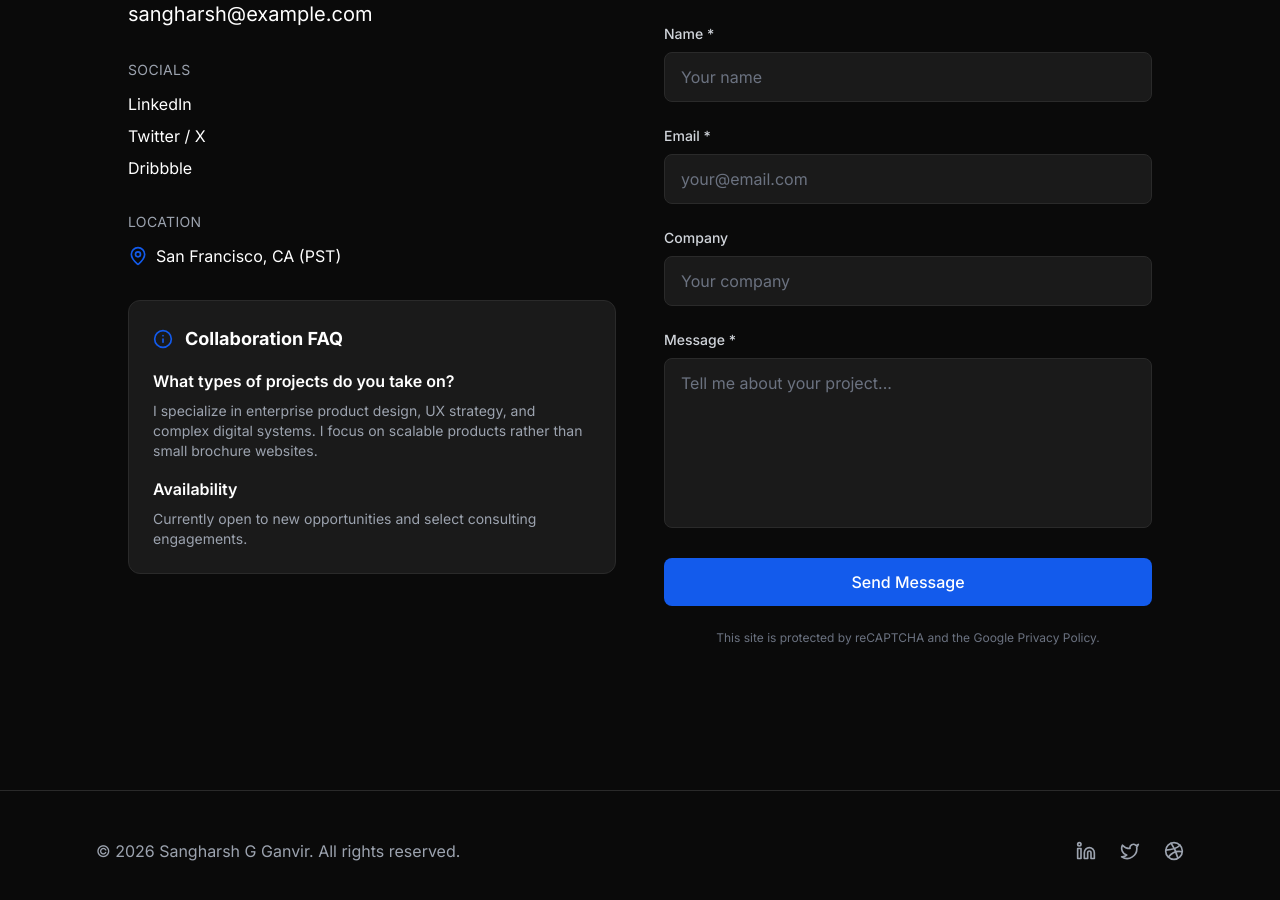
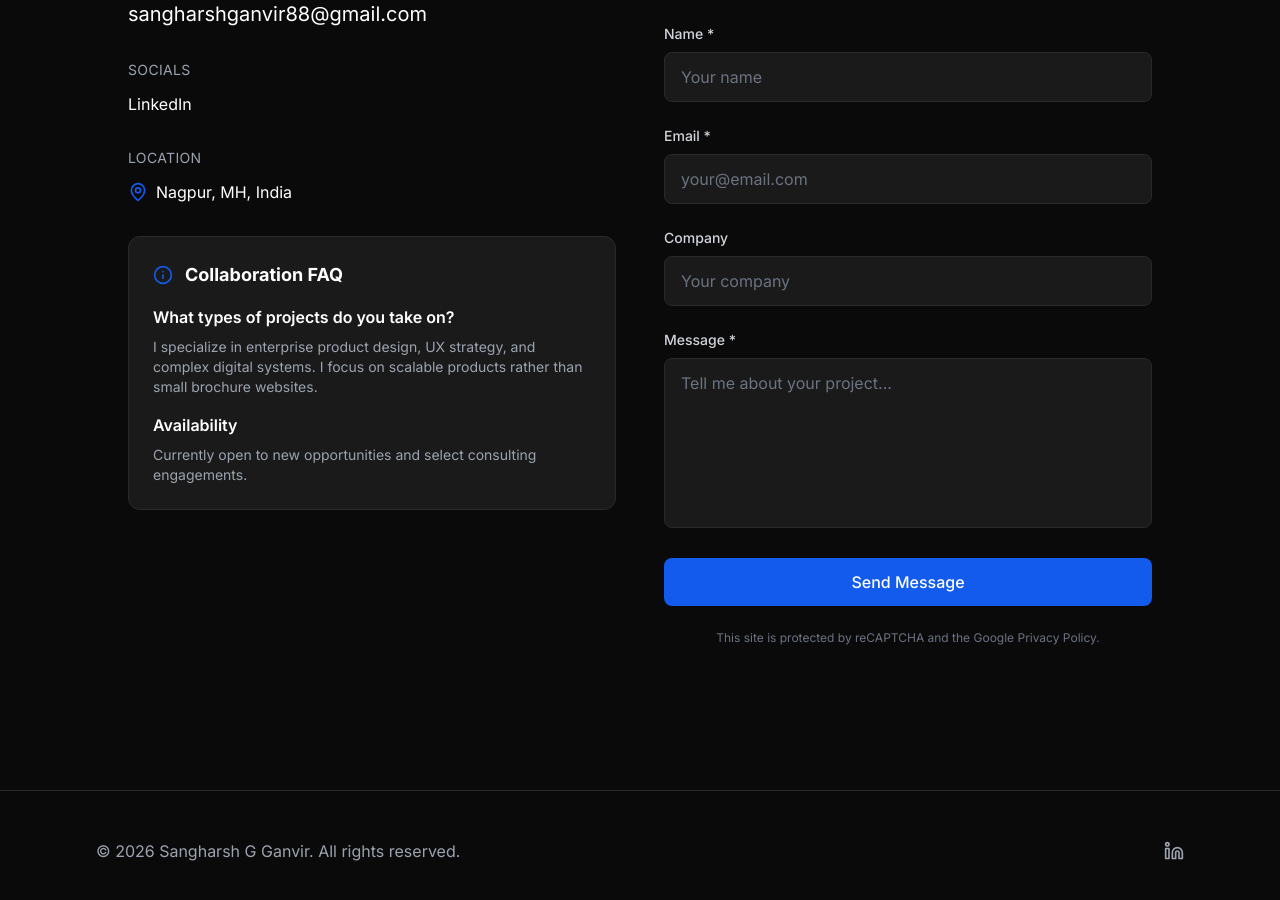
Before and after one commit to SangharshGanvir/MyPortfolioPM, a React (Vite) app: page /lets-talk in a window 1280 px wide. Shown: the part 448-1348 px from the top of the page. Built offline with nearby package versions, Linux system fonts and the light colour scheme.

Commit message:
update lets talk

```diff
--- a/src/components/Footer.jsx
+++ b/src/components/Footer.jsx
@@ -1,4 +1,4 @@
-import { Linkedin, Twitter, Dribbble } from 'lucide-react';
+import { Linkedin } from 'lucide-react';
 
 const Footer = () => {
   const currentYear = new Date().getFullYear();
@@ -21,24 +21,6 @@ const Footer = () => {
             >
               <Linkedin size={20} />
             </a>
-            <a
-              href="https://twitter.com"
-              target="_blank"
-              rel="noopener noreferrer"
-              className="text-gray-400 hover:text-primary transition-colors"
-              aria-label="Twitter"
-            >
-              <Twitter size={20} />
-            </a>
-            <a
-              href="https://dribbble.com"
-              target="_blank"
-              rel="noopener noreferrer"
-              className="text-gray-400 hover:text-primary transition-colors"
-              aria-label="Dribbble"
-            >
-              <Dribbble size={20} />
-            </a>
           </div>
         </div>
       </div>
--- a/src/pages/LetsTalk.jsx
+++ b/src/pages/LetsTalk.jsx
@@ -19,10 +19,10 @@ const LetsTalk = () => {
             <div>
               <h3 className="text-sm text-gray-400 uppercase tracking-wide mb-3">Email</h3>
               <a
-                href="mailto:sangharsh@example.com"
+                href="mailto:sangharshganvir88@gmail.com"
                 className="text-xl text-white hover:text-primary transition-colors inline-flex items-center gap-2 group"
               >
-                sangharsh@example.com
+                sangharshganvir88@gmail.com
                 <span className="opacity-0 group-hover:opacity-100 transition-opacity">↗</span>
               </a>
             </div>
@@ -39,22 +39,6 @@ const LetsTalk = () => {
                 >
                   LinkedIn
                 </a>
-                <a
-                  href="https://twitter.com"
-                  target="_blank"
-                  rel="noopener noreferrer"
-                  className="text-white hover:text-primary transition-colors block"
-                >
-                  Twitter / X
-                </a>
-                <a
-                  href="https://dribbble.com"
-                  target="_blank"
-                  rel="noopener noreferrer"
-                  className="text-white hover:text-primary transition-colors block"
-                >
-                  Dribbble
-                </a>
               </div>
             </div>
 
@@ -63,7 +47,7 @@ const LetsTalk = () => {
               <h3 className="text-sm text-gray-400 uppercase tracking-wide mb-3">Location</h3>
               <div className="flex items-center gap-2 text-white">
                 <MapPin size={20} className="text-primary" />
-                <span>San Francisco, CA (PST)</span>
+                <span>Nagpur, MH, India</span>
               </div>
             </div>
 
```
